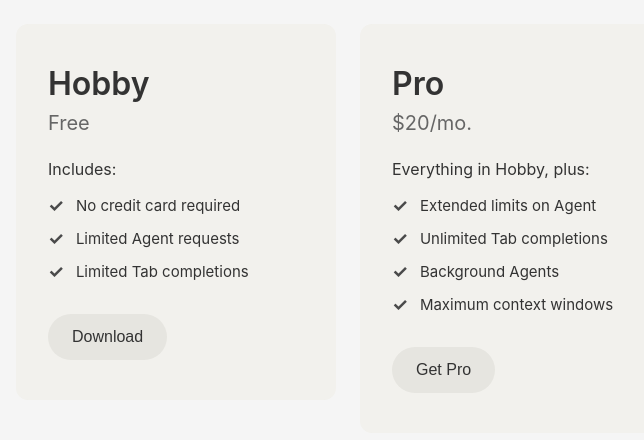
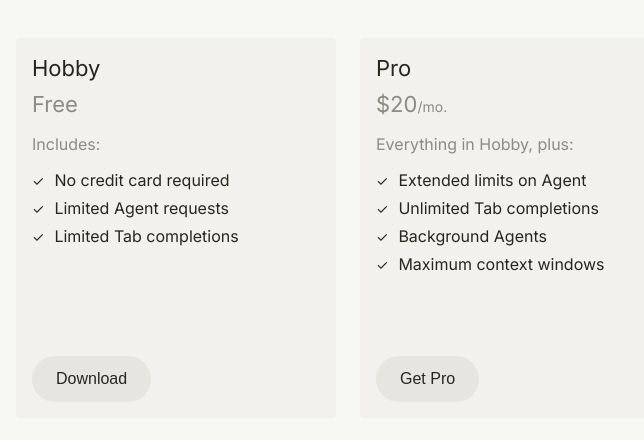
Before and after one commit to floradsgn/Live-Class-1-Git-Intro, a plain HTML site: page index.html in a window 1280 px wide. Shown: the part 172-612 px from the top of the page, without its empty margins (292-936 px from the left). Drawn offline with Linux system fonts and the light colour scheme.

Commit message:
Styled UI Cards
Updated the style and layout of cards to match Cursor

```diff
--- a/index.html
+++ b/index.html
@@ -4,13 +4,19 @@
     <meta charset="UTF-8">
     <meta name="viewport" content="width=device-width, initial-scale=1.0">
     <title>Pricing Plans</title>
+    <link rel="preconnect" href="https://fonts.googleapis.com">
+    <link rel="preconnect" href="https://fonts.gstatic.com" crossorigin>
+    <link href="https://fonts.googleapis.com/css2?family=Inter:wght@400;500;600&display=swap" rel="stylesheet">
     <link rel="stylesheet" href="styles.css">
 </head>
 <body>
     <div class="cards-container">
         <div class="card">
-            <h1 class="card-title">Hobby</h1>
-            <p class="card-price">Free</p>
+            <div class="card-main">
+                <h3 class="card-title">Hobby</h3>
+                <p class="card-price">
+                    <span class="card-price-amount">Free</span>
+                </p>
                 <div class="card-content">
                     <p class="includes-text">Includes:</p>
                     <ul class="features-list">
@@ -28,11 +34,16 @@
                         </li>
                     </ul>
                 </div>
+            </div>
             <button class="download-button">Download</button>
         </div>
         <div class="card">
-            <h1 class="card-title">Pro</h1>
-            <p class="card-price">$20/mo.</p>
+            <div class="card-main">
+                <h3 class="card-title">Pro</h3>
+                <p class="card-price">
+                    <span class="card-price-amount">$20</span>
+                    <span class="card-price-period">/mo.</span>
+                </p>
                 <div class="card-content">
                     <p class="includes-text">Everything in Hobby, plus:</p>
                     <ul class="features-list">
@@ -54,6 +65,7 @@
                         </li>
                     </ul>
                 </div>
+            </div>
             <button class="download-button">Get Pro</button>
         </div>
     </div>
--- a/styles.css
+++ b/styles.css
@@ -5,8 +5,9 @@
 }
 
 body {
-    font-family: -apple-system, BlinkMacSystemFont, 'Segoe UI', Roboto, Oxygen, Ubuntu, Cantarell, sans-serif;
-    background-color: #f5f5f5;
+    font-family: 'Inter', -apple-system, BlinkMacSystemFont, 'Segoe UI', Roboto, Oxygen, Ubuntu, Cantarell, sans-serif;
+    color: #26251e;
+    background-color: #f7f7f4;
     display: flex;
     justify-content: center;
     align-items: center;
@@ -24,34 +25,57 @@
 }
 
 .card {
+    display: flex;
+    flex-direction: column;
+    min-height: 380px;
     background-color: #f2f1ed;
-    border-radius: 12px;
-    padding: 40px 32px;
+    border-radius: 4px;
+    padding: 16px;
     width: 320px;
     flex-shrink: 0;
 }
 
+.card-main {
+    display: flex;
+    flex-direction: column;
+    flex: 0 0 auto;
+}
+
 .card-title {
-    font-size: 32px;
-    font-weight: 600;
-    color: #333;
+    font-size: 22px;
+    line-height: 28px;
+    font-weight: 400;
+    color: #26251e;
     margin-bottom: 8px;
 }
 
 .card-price {
     font-size: 20px;
-    color: #666;
-    margin-bottom: 24px;
+    color: rgba(38, 37, 30, 0.5);
+    display: inline-flex;
+    align-items: baseline;
+}
+
+.card-price-amount {
+    font-size: 22px;
+    line-height: 28px;
+    font-weight: 400;
+    color: rgba(38, 37, 30, 0.5);
+}
+
+.card-price-period {
+    font-size: 14px;
+    color: rgba(38, 37, 30, 0.5);
 }
 
 .card-content {
-    margin-bottom: 32px;
+    margin-bottom: 0;
 }
 
 .includes-text {
     font-size: 16px;
-    color: #333;
-    margin-bottom: 16px;
+    color: rgba(38, 37, 30, 0.5);
+    margin: 16px 0px;
 }
 
 .features-list {
@@ -62,19 +86,21 @@
 .features-list li {
     display: flex;
     align-items: center;
-    margin-bottom: 12px;
-    font-size: 15px;
-    color: #333;
+    margin-bottom: 8px;
+    font-size: 16px;
+    color: #26251e;
 }
 
 .checkmark {
-    color: #4a4a4a;
-    font-size: 18px;
-    margin-right: 12px;
-    font-weight: bold;
+    color: #26251e;
+    font-size: 14px;
+    margin-right: 10px;
+    font-weight: regular;
 }
 
 .download-button {
+    margin-top: auto;
+    align-self: flex-start;
     width: fit-content;
     background-color: #e6e5e0;
     border: none;
@@ -82,7 +108,7 @@
     padding: 14px 24px;
     font-size: 16px;
     font-weight: 500;
-    color: #333;
+    color: #26251e;
     cursor: pointer;
     transition: background-color 0.2s ease;
 }
```
Lines whose indentation alone changed are shown as unchanged.
